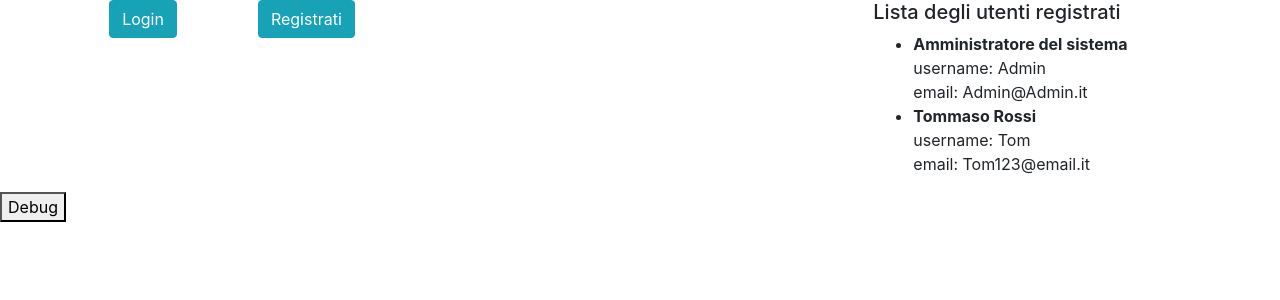
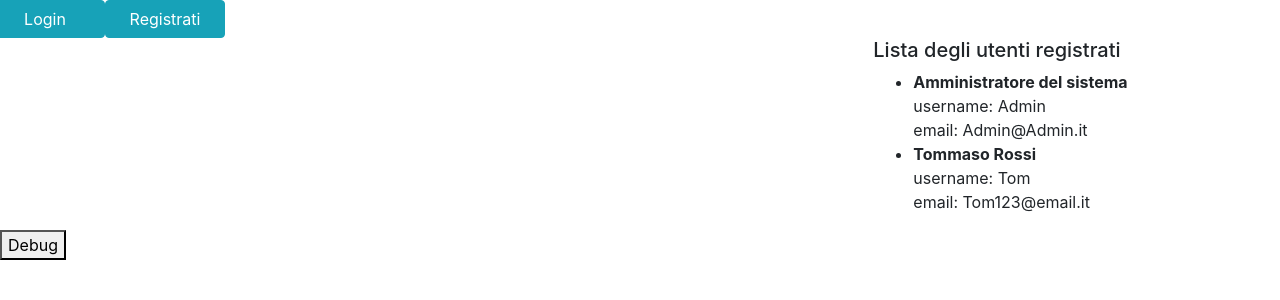
Before and after one commit to RasoliDavide/RasoliProgettoFinale, an Angular app in the folder ProgettoFinaleRasoli/: page / in a window 1280 px wide. Shown: the top 300 px of the page. Built offline with nearby package versions, Linux system fonts and the light colour scheme.

Commit message:
DoppioDataBinding

```diff
--- a/ProgettoFinaleRasoli/package.json
+++ b/ProgettoFinaleRasoli/package.json
@@ -22,6 +22,7 @@
     "@ng-bootstrap/ng-bootstrap": "^4.1.3",
     "bootstrap": "^4.3.1",
     "core-js": "^2.5.4",
+    "i": "^0.3.6",
     "rxjs": "~6.3.3",
     "tslib": "^1.9.0",
     "zone.js": "~0.8.26"
--- a/ProgettoFinaleRasoli/src/app/app.component.css
+++ b/ProgettoFinaleRasoli/src/app/app.component.css
@@ -0,0 +1,4 @@
+.logButton
+{
+    width: 120px;
+}
--- a/ProgettoFinaleRasoli/src/app/app.component.html
+++ b/ProgettoFinaleRasoli/src/app/app.component.html
@@ -1,14 +1,13 @@
+<div class="row">
+    <button class="btn btn-info logButton" (click)="triggerLogin()">Login</button>
+    <button class="btn btn-info logButton" (click)="triggerReg()">Registrati</button>
+</div>
 <div class="row">
 
     <div class="col-sm-1"></div>
     <div class="col-sm-5">
-        <div class="col-sm-12 row">
-            <button class="btn btn-info" (click)="triggerLogin()">Login</button>
-            <div class="col-sm-2"></div>
-            <button class="btn btn-info" (click)="triggerReg()">Registrati</button>
-        </div>
         <app-registrazione class="col-sm-12" [utenti]="utenti" *ngIf="showReg"></app-registrazione>
-        <app-login class="col-sm-12" *ngIf="showLogin && !loggedUser" [loggedUser]=loggedUser [utenti]="utenti"></app-login>
+        <app-login class="col-sm-12" *ngIf="showLogin" (userLogin)="setUtenteLoggato($event)" [loggedUser]="loggedUser" [utenti]="utenti"></app-login>
     </div>
 
     <div class="col-sm-2"></div>
--- a/ProgettoFinaleRasoli/src/app/app.component.ts
+++ b/ProgettoFinaleRasoli/src/app/app.component.ts
@@ -26,6 +26,10 @@ export class AppComponent {
     this.showLogin = !this.showLogin;
     this.showReg = false;
   }
+  setUtenteLoggato(index : number)
+  {
+    this.loggedUser = this.utenti[index];
+  }
   stampaUtenteLoggato()
   {
     console.log(this.loggedUser);
--- a/ProgettoFinaleRasoli/src/app/login/login.component.ts
+++ b/ProgettoFinaleRasoli/src/app/login/login.component.ts
@@ -1,4 +1,4 @@
-import { Component, OnInit, Input } from '@angular/core';
+import { Component, OnInit, Input, Output, EventEmitter } from '@angular/core';
 import { FormBuilder, FormGroup, Validators } from '@angular/forms';
 import { Utente } from '../user';
 
@@ -10,6 +10,7 @@ import { Utente } from '../user';
 export class LoginComponent implements OnInit {
   @Input() loggedUser : Utente;
   @Input() utenti : Utente[];
+  @Output() userLogin = new EventEmitter<number>();
   formLog : FormGroup;
   constructor(fb : FormBuilder) {
     this.formLog = fb.group(
@@ -27,6 +28,7 @@ export class LoginComponent implements OnInit {
         this.formLog.controls['password'].value == this.utenti[i].password)
       {
         this.loggedUser = this.utenti[i];
+        this.userLogin.emit(i);
         console.log(this.loggedUser);
         break;
       }
--- a/ProgettoFinaleRasoli/src/app/user.ts
+++ b/ProgettoFinaleRasoli/src/app/user.ts
@@ -5,11 +5,19 @@ export class Utente
     email : String;
     nome : String;
     cognome: String;
+    constructor()
+
     constructor(username : String,
         password : String,
         email : String,
         nome : String,
         cognome: String)
+
+    constructor(username? : String,
+        password? : String,
+        email? : String,
+        nome? : String,
+        cognome?: String)
         {
             this.username = username;
             this.password = password;
```
Also changed, not shown: ProgettoFinaleRasoli/src/app/Annuncio.ts (+10 -1 lines), ProgettoFinaleRasoli/src/app/commento.ts (added, +12 -0 lines), 1 other file (tests, documents, lock files or other folders).
